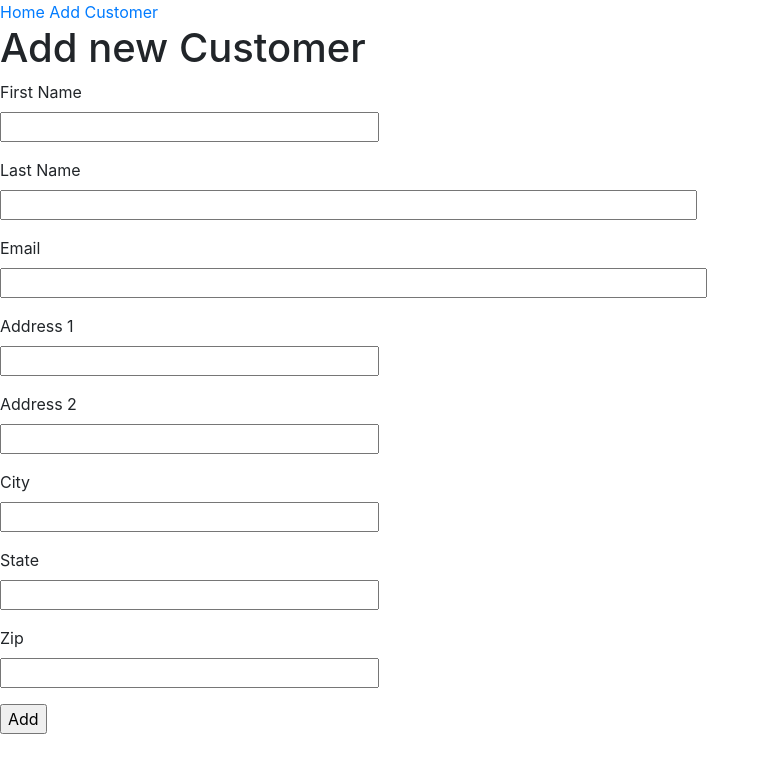
After one commit to BEricDavis/quilt_pos, a Flask app: page /customer/add in a window 1280 px wide. The commit adds this page. Shown: the top 773 px of the page, without its empty margins (0-770 px from the left). Run offline with Flask 2, Linux system fonts and the light colour scheme; some libraries are stand-ins or nearby versions.

Commit message:
Successfuly create a customer

```diff
--- a/app/forms.py
+++ b/app/forms.py
@@ -0,0 +1,23 @@
+from flask_wtf import FlaskForm
+from wtforms import StringField, SubmitField, DateField
+from wtforms.validators import DataRequired, ValidationError, Email
+from app.models import Customer
+
+class NewCustomerForm(FlaskForm):
+    first_name = StringField('First Name', validators=[DataRequired()])
+    last_name = StringField('Last Name', validators=[DataRequired()])
+    email = StringField('Email', validators=[Email()])
+    street1 = StringField('Address 1')
+    street2 = StringField('Address 2')
+    city = StringField('City')
+    state = StringField('State')
+    zip = StringField('Zip')
+    phone = StringField('Phone')
+    # birthday = DateField('Birthday (mm/dd)', format('%m/%d'))
+
+    submit = SubmitField('Add')
+
+    # def validate_birthday(self, birthday):
+    #     # stub for birthday validations
+    #     if birthday is not None:
+    #         pass
--- a/app/models.py
+++ b/app/models.py
@@ -66,6 +66,11 @@ class Purchase(db.Model):
         return f'<Purchase id:{self.id}, customer_id{self.customer_id}, timestamp:{self.timestamp},' \
                f'total_items:{self.total_items}>'
 
+
+    def purchase(self):
+        pass
+
+
 customer_purchases = db.Table('customer_purchases',
                               db.Column('customer_id', db.Integer, db.ForeignKey('customer.id'), primary_key=True),
                               db.Column('purchase_id', db.Integer, db.ForeignKey('purchase.id'), primary_key=True))
--- a/app/routes.py
+++ b/app/routes.py
@@ -1,7 +1,34 @@
 from flask import render_template, flash, redirect, url_for
-from app import app
+from app import app, db
+from app.models import Customer
+from app.forms import NewCustomerForm
 
 @app.route('/')
 @app.route('/index')
 def index():
     return render_template('index.html')
+
+@app.route('/customer/add', methods=['GET', 'POST'])
+def add_customer():
+    form = NewCustomerForm()
+
+
+    if form.validate_on_submit():
+        print('validated')
+        customer = Customer(first_name=form.first_name.data,
+                            last_name=form.last_name.data,
+                            #birthday=form.birthday.data,
+                            street1=form.street1.data,
+                            street2=form.street2.data,
+                            city=form.city.data,
+                            state=form.state.data,
+                            zip=form.zip.data
+                            )
+        db.session.add(customer)
+        db.session.commit()
+        flash('Customer added')
+        return redirect(url_for('index'))
+    else:
+        print('not validated')
+
+    return render_template('customer_add.html', title='Add new customer', form=form)
--- a/app/templates/base.html
+++ b/app/templates/base.html
@@ -6,8 +6,11 @@
     <title>LSOS</title>
 </head>
 <body>
+<a href="{{ url_for('index') }}">Home</a>
+<a href="{{ url_for('add_customer') }}">Add Customer</a>
+<div>
 {% block content %}
 {% endblock %}
-
+</div>
 </body>
 </html>
--- /dev/null
+++ b/app/templates/customer_add.html
@@ -0,0 +1,72 @@
+{% extends "base.html" %}
+
+{% block content %}
+
+    <h1>Add new Customer</h1>
+    <form action="" method="post">
+        {{ form.hidden_tag() }}
+        <div>
+        <p>
+            {{ form.first_name.label }}<br>
+            {{ form.first_name(size=32) }}<br>
+            {% for error in form.first_name.errors %}
+            <span style="color: red;">[{{ error }}]</span>
+            {% endfor %}
+        </p>
+        <p>
+            {{ form.last_name.label }}<br>
+            {{ form.last_name(size=63) }}<br>
+            {% for error in form.last_name.errors %}
+            <span style="color: red;">[{{ error }}]</span>
+            {% endfor %}
+        </p>
+        <p>
+            {{form.email.label }}<br>
+            {{ form.email(size=64) }}<br>
+            {% for error in form.email.errors %}
+            <span style="color: red;">[{{ error }}]</span>
+            {% endfor %}
+        </p>
+
+        <p>
+            {{ form.street1.label }}<br>
+            {{ form.street1(size=32) }}<br>
+            {% for error in form.street1.errors %}
+            <span style="color: red;">[{{ error }}]</span>
+            {% endfor %}
+        </p>
+                <p>
+            {{ form.street2.label }}<br>
+            {{ form.street2(size=32) }}<br>
+            {% for error in form.street2.errors %}
+            <span style="color: red;">[{{ error }}]</span>
+            {% endfor %}
+        </p>
+        <p>
+            {{ form.city.label }}<br>
+            {{ form.city(size=32) }}<br>
+            {% for error in form.city.errors %}
+            <span style="color: red;">[{{ error }}]</span>
+            {% endfor %}
+        </p>
+
+        <p>
+            {{ form.state.label }}<br>
+            {{ form.state(size=32) }}<br>
+            {% for error in form.state.errors %}
+            <span style="color: red;">[{{ error }}]</span>
+            {% endfor %}
+        </p>
+        <p>
+            {{ form.zip.label }}<br>
+            {{ form.zip(size=32) }}<br>
+            {% for error in form.zip.errors %}
+            <span style="color: red;">[{{ error }}]</span>
+            {% endfor %}
+        </p>
+        <p>{{ form.submit() }}</p>
+        </div>
+    </form>
+
+
+{% endblock %}
--- a/app/templates/index.html
+++ b/app/templates/index.html
@@ -2,4 +2,6 @@
 
 {% block content %}
 <div><h1>Welcome to the Little Shop of Stitches</h1></div>
+
+
 {% endblock %}
```
